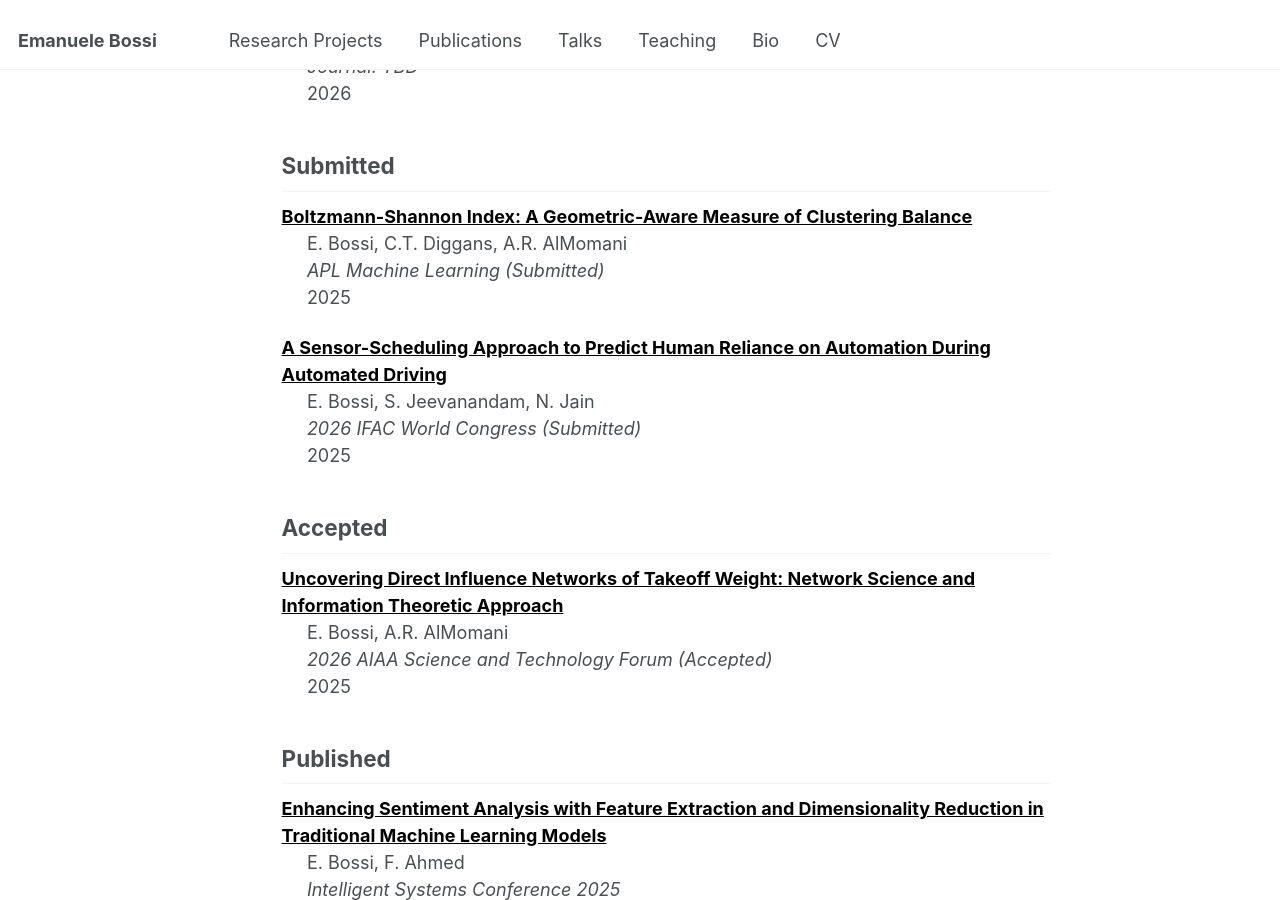
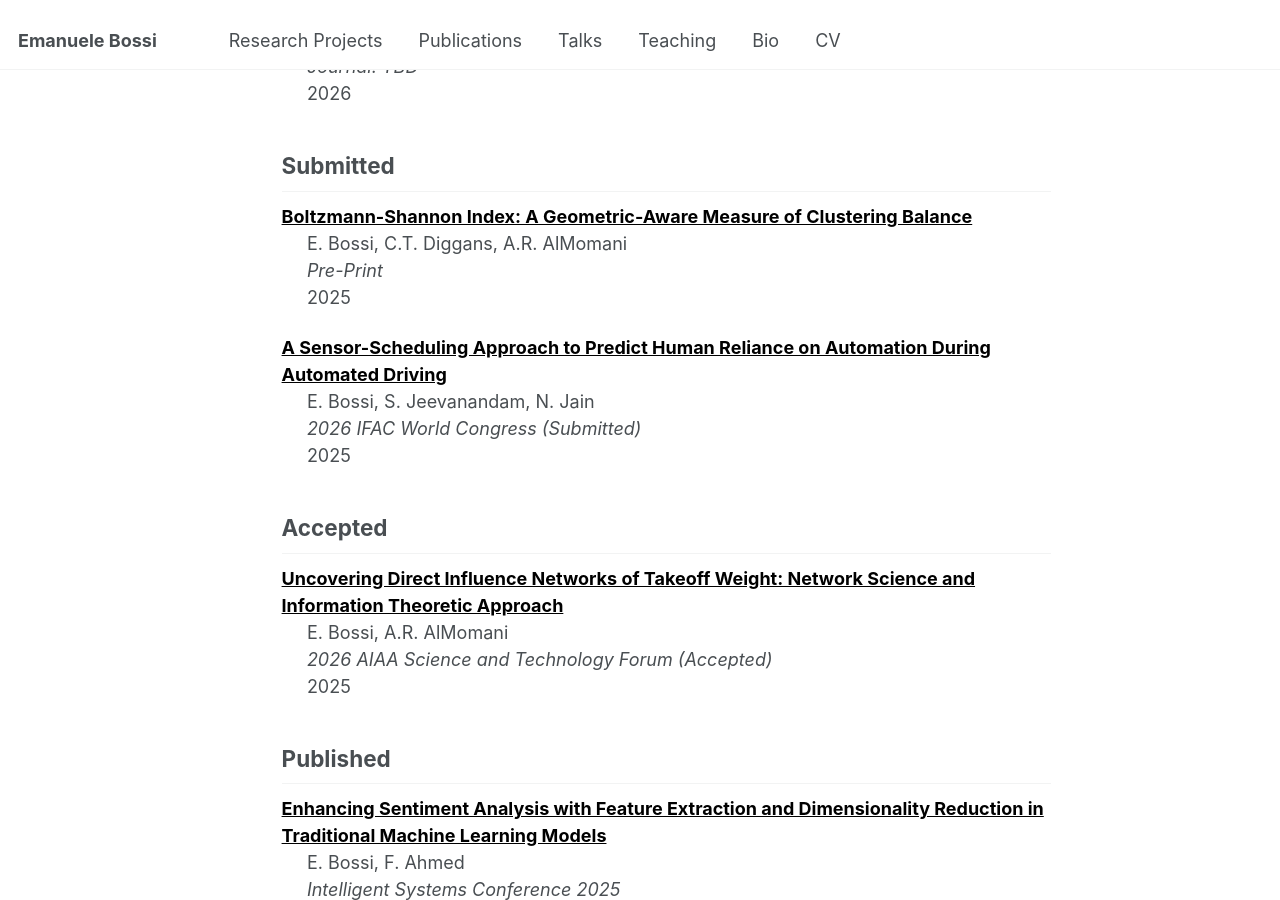
Before and after one commit to bossiemanuele/bossiemanuele.github.io, a Jekyll site: the page built from _pages/publications.md, in a window 1280 px wide and 900 px high, scrolled down 318 px. Built offline with Jekyll 4.4.1, drawn with Linux system fonts in a browser that asks for light colours.

Commit message:
Update publications.md

```diff
--- a/_pages/publications.md
+++ b/_pages/publications.md
@@ -25,7 +25,7 @@ Papers listed by type and year of publication or year of submission/expected sub
   **Boltzmann-Shannon Index: A Geometric-Aware Measure of Clustering Balance**
 </a>
 &nbsp;&nbsp;&nbsp;&nbsp; E. Bossi, C.T. Diggans, A.R. AlMomani
-&nbsp;&nbsp;&nbsp;&nbsp; *APL Machine Learning (Submitted)*
+&nbsp;&nbsp;&nbsp;&nbsp; *Pre-Print*
 &nbsp;&nbsp;&nbsp;&nbsp; 2025
 
 <a href="https://bossiemanuele.github.io/portfolio/02_SURF/" style="color:#000; font-weight:bold;">
```
